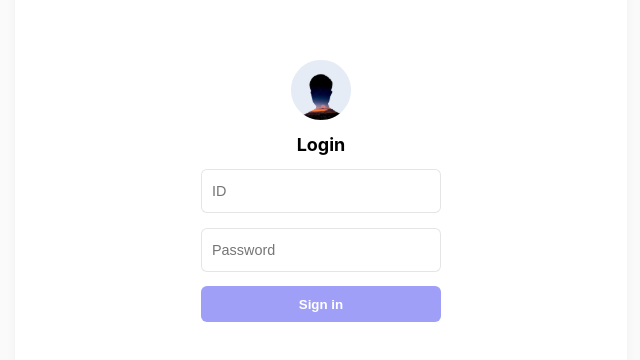
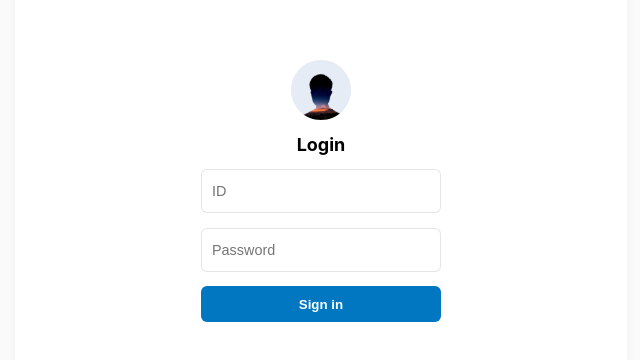
Before and after one commit to hohi1114/med_local, a React (Vite) app: page /login in a window 1280 px wide. Shown: the part 202-562 px from the top of the page, without its empty margins (319-959 px from the left). Built offline with nearby package versions, Linux system fonts and the light colour scheme.

Commit message:
feat:change primary color

```diff
--- a/src/Providers.tsx
+++ b/src/Providers.tsx
@@ -7,17 +7,17 @@ export default function Providers({ children }: { children: React.ReactNode }) {
     <ConfigProvider
       theme={{
         token: {
-          colorPrimary: "#9F9FF8",
-          fontFamily: `"Inter", sans-serif`,
+          colorPrimary: "#0077C0", //#9f9ff8
+          fontFamily: `"Inter", sans-serif`
         },
         components: {
           Segmented: {
             itemSelectedColor: "#fafaf8",
             itemColor: "#1a1a1a",
             itemSelectedBg: "#333",
-            itemHoverColor: "#fafaf8",
-          },
-        },
+            itemHoverColor: "#fafaf8"
+          }
+        }
       }}
     >
       <QueryClientProvider client={quertClient}>{children}</QueryClientProvider>
--- a/src/components/common/Loading.tsx
+++ b/src/components/common/Loading.tsx
@@ -36,6 +36,6 @@ const ContentWrapper = styled.div`
 
 const Message = styled.span`
   font-size: 1.4rem;
-  color: #7f7fdb;
+  color: #0077c0;
   margin-top: 1rem;
 `;
--- a/src/components/common/button/BaseButton.tsx
+++ b/src/components/common/button/BaseButton.tsx
@@ -19,7 +19,7 @@ const BaseButton = memo(
         children,
         type,
         disabled,
-        color = "#9F9FF8",
+        color = "#0077C0",
         textcolor = "#ffffff",
         isLoading,
         onClick,
--- a/src/components/medi_map/StatisticsDrawer.tsx
+++ b/src/components/medi_map/StatisticsDrawer.tsx
@@ -214,8 +214,7 @@ const StatisticsDrawer = () => {
           <BaseButton
             type="button"
             onClick={handleTodayButton}
-            color="#EDEEFC"
-            textcolor="#000000"
+            textcolor="#Ffffff"
           >
             오늘
           </BaseButton>
--- a/src/components/medi_map/chart/BarChart.tsx
+++ b/src/components/medi_map/chart/BarChart.tsx
@@ -43,7 +43,7 @@ const BarChart = <T, U extends { [key: string]: any }>({
     scale: {
       color: {
         range: [
-          "#9F9FF8",
+          "#0077C0",
           "#96E2D6",
           "#000000",
           "#92BFFF",
--- a/src/pages/DashBoardPage.tsx
+++ b/src/pages/DashBoardPage.tsx
@@ -206,6 +206,6 @@ const CutomButton = styled(BaseButton)`
   transition: border 0.2s ease;
 
   &:focus {
-    border: 1.5px solid #9f9ff8;
+    border: 1.5px solid #0077c0;
   }
 `;
--- a/src/pages/LoginPage.tsx
+++ b/src/pages/LoginPage.tsx
@@ -93,7 +93,7 @@ const BaseInput = styled.input`
   box-sizing: border-box;
 
   &:focus {
-    border-color: #6a5acd;
+    border-color: #003366;
     outline: none;
     box-shadow: 0 0 5px rgba(106, 90, 205, 0.3);
   }
@@ -104,7 +104,7 @@ const StyledButton = styled(BaseButton)`
   color: white;
   transition: 0.2s ease-in-out;
   &:hover {
-    background: #5a4ec5;
+    background: #003366;
   }
 `;
 
--- a/src/pages/SettingPage.tsx
+++ b/src/pages/SettingPage.tsx
@@ -107,7 +107,7 @@ const BaseInput = styled.input`
   box-sizing: border-box;
 
   &:focus {
-    border-color: #6a5acd;
+    border-color: #003366;
     outline: none;
     box-shadow: 0 0 5px rgba(106, 90, 205, 0.3);
   }
@@ -116,6 +116,6 @@ const BaseInput = styled.input`
 const LogoutButton = styled(BaseButton)`
   transition: 0.2s ease-in-out;
   &:hover {
-    background: #5a4ec5;
+    background: #003366;
   }
 `;
--- a/src/pages/StatisticsByRegionPage.tsx
+++ b/src/pages/StatisticsByRegionPage.tsx
@@ -35,7 +35,7 @@ const ComingSoonText = styled.h1`
   font-size: 2rem;
   font-weight: bold;
   text-transform: uppercase;
-  background: linear-gradient(90deg, #9f9ff8, #ccccf9);
+  background: linear-gradient(90deg, #0077c0, #003366);
   -webkit-background-clip: text;
   -webkit-text-fill-color: transparent;
   animation: ${fadeInOut} 3s infinite ease-in-out;
```
Also changed, not shown: public/images/current.svg, public/images/people.svg.
